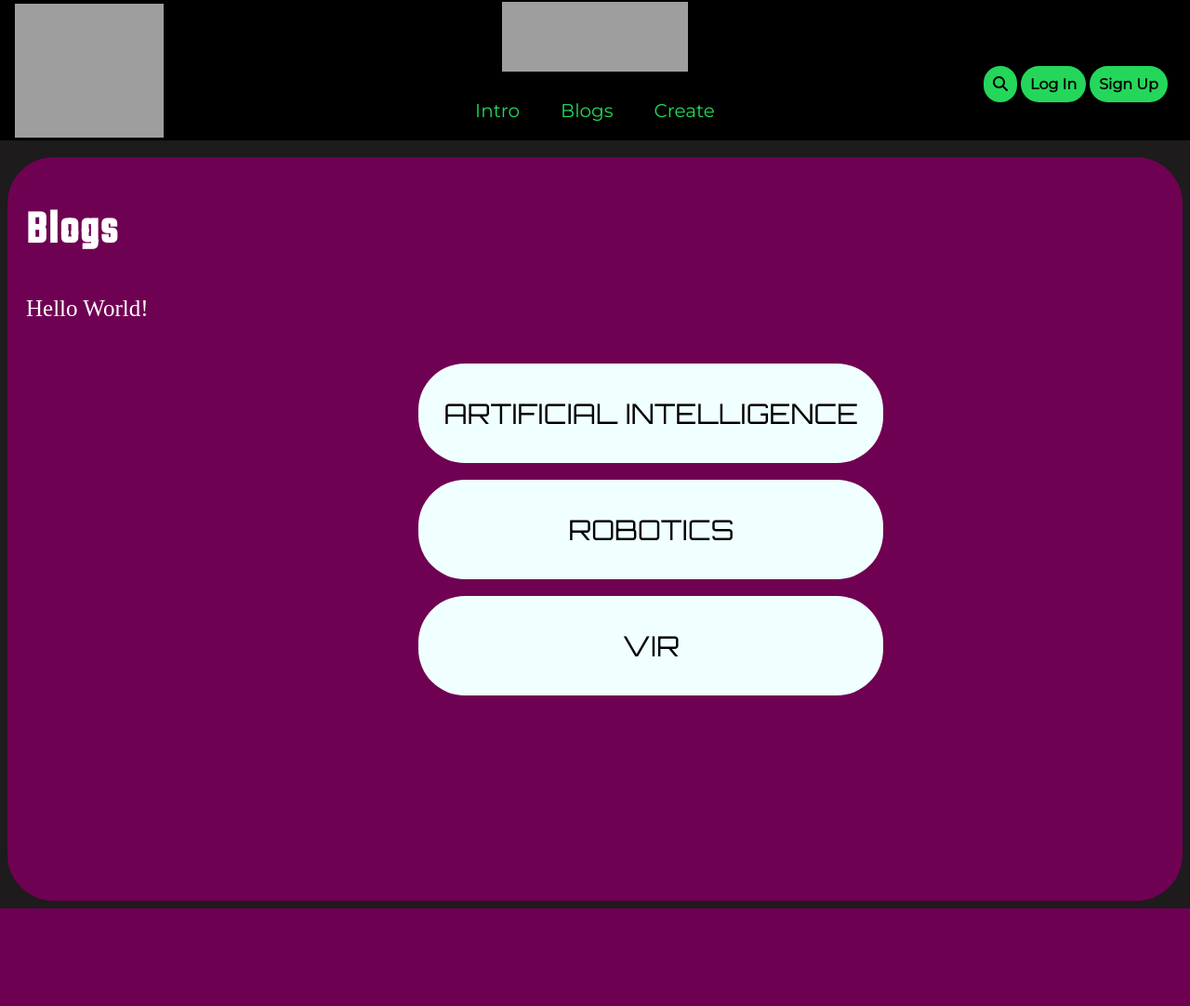
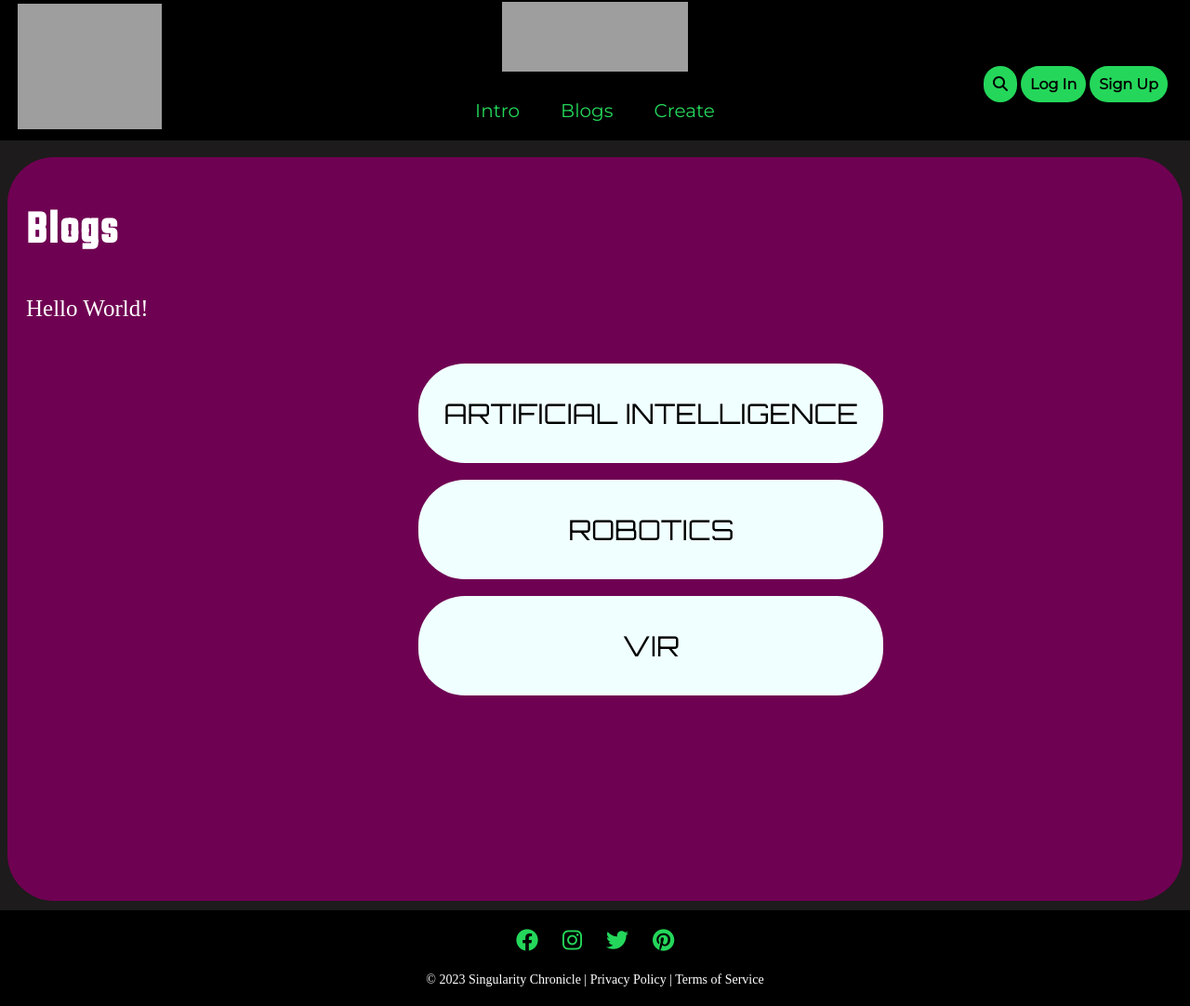
Before and after one commit to udaya469/Singularity-chronicle, a Flask app: page /blogs/ in a window 1280 px wide. Shown: the whole page at 93% size. Before the commit the page ends 977 px from the top, so only its background shows below. Run offline with Flask 3, Linux system fonts and the light colour scheme; data comes from the database, SQL or seed files in the repository; grey boxes are pictures that could not be loaded.

Commit message:
third commit

```diff
--- a/templates/blog/base.html
+++ b/templates/blog/base.html
@@ -17,22 +17,6 @@
 
         }
 
-        .search-bar {
-            display: none;
-            position: absolute;
-            top: 100%;
-            left: 0;
-            width: 100%;
-            background-color: #f5f5f5;
-            padding: 10px;
-        }
-
-        .search-bar input[type="text"] {
-            width: 100%;
-            padding: 10px;
-            border: 1px solid #ccc;
-            border-radius: 5px;
-        }
 
         .right{
 
@@ -97,8 +81,8 @@
 
         .hed .img2{
 
-            height: 18vh;
-            width: 20vh;
+            height: 135px;
+            width: 155px;
             margin-top: -12vh;
             margin-left: -85vw;
 
@@ -295,6 +279,39 @@
 
 
 
+        footer {
+            background-color:#000000;
+            color: #fff;
+            margin-left: -8px;
+            margin-right: -8px;
+            margin-bottom: -20px;
+            margin-top: 10px;
+            text-align: center;
+            padding: 20px;
+        }
+
+        .social-icons {
+            font-size: 24px;
+        }
+
+        .icon-link {
+            color:#24d75a;
+            margin: 0 10px;
+            text-decoration: none;
+        }
+
+        .icon-link:hover{
+            color:#f54e06;
+        }
+
+        .footer-details {
+            margin-top: 20px;
+        }
+
+        .footer-details p {
+            margin: 0;
+            font-size: 14px;
+        }
 
 
 
@@ -324,9 +341,7 @@
         <a href="{{ url_for('create')}}">Create</a>
      </nav>
     <br>
-    <div class="search-bar">
-        <input type="text" placeholder="Search...">
-    </div>
+
 
 
 
@@ -338,16 +353,30 @@
         {% block content %} {% endblock %}
     </div>
 
-    <script>
-        // Toggle search bar visibility on search icon click
-        document.addEventListener('DOMContentLoaded', function () {
-            const searchToggle = document.querySelector('.search-toggle');
-            const searchBar = document.querySelector('.search-bar');
+    <footer>
+            <div class="social-icons">
+                <a href="#" target="_blank" class="icon-link">
+                    <i class="fab fa-facebook"></i>
+                </a>
+                <a href="#" target="_blank" class="icon-link">
+                    <i class="fab fa-instagram"></i>
+                </a>
+                <a href="#" target="_blank" class="icon-link">
+                    <i class="fab fa-twitter"></i>
+                </a>
 
-            searchToggle.addEventListener('click', function () {
-                searchBar.classList.toggle('show');
-            });
-        });
-    </script>
+                <a href="#" target="_blank" class="icon-link">
+                    <i class="fa-brands fa-pinterest"></i>
+                </a>
+
+            </div>
+
+            <div class="footer-details">
+                <p>&copy; 2023 Singularity Chronicle | Privacy Policy | Terms of Service</p>
+            </div>
+
+    </footer>
+
+
 </body>
 </html>
```
